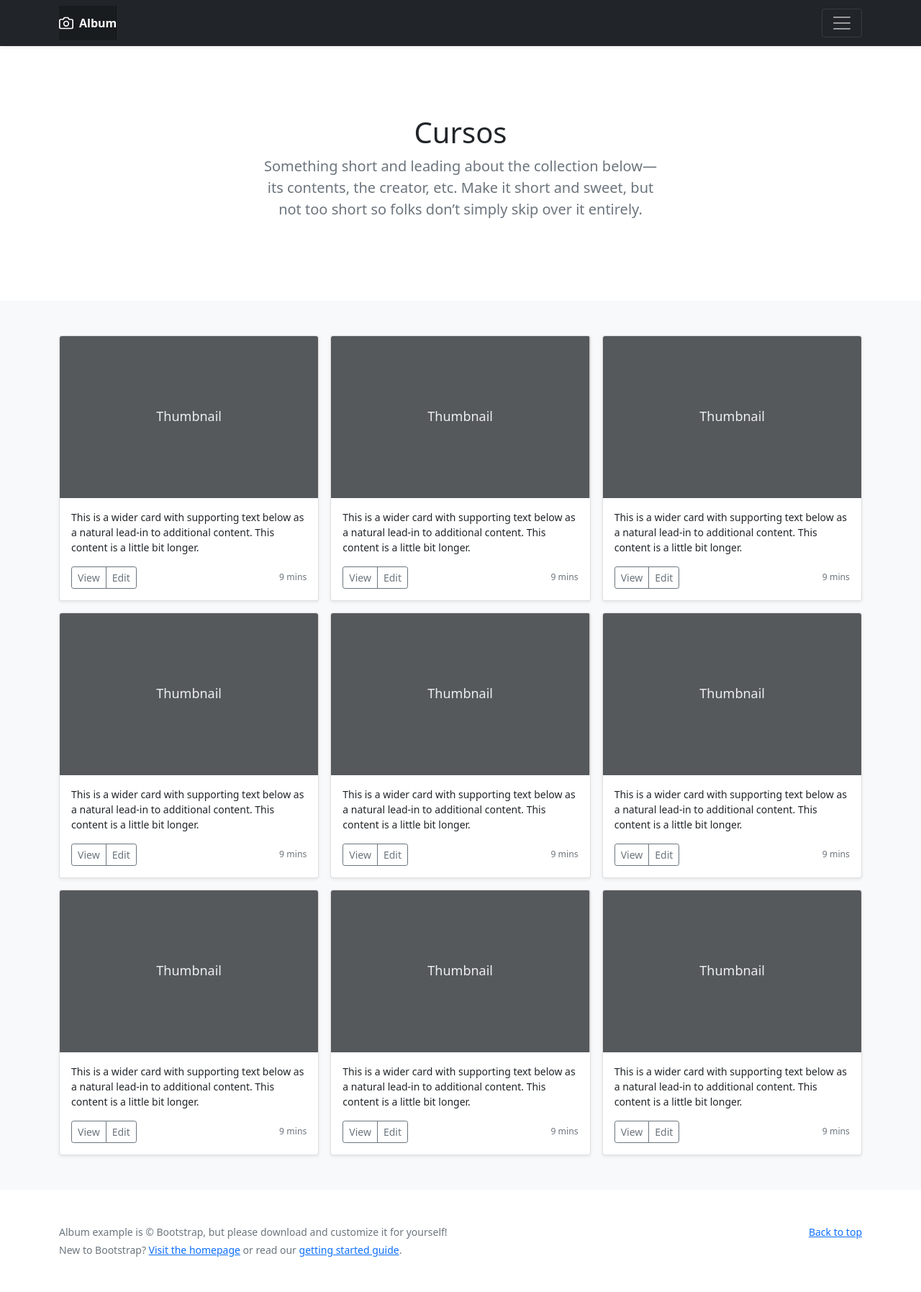
After one commit to BrookSK/Project_Teen_Invest, a PHP site: page /paginas/Cursos.php in a window 1280 px wide. The commit adds this page. Shown: the whole page at 72% size. Run offline with PHP 8.4, Linux system fonts and the light colour scheme.

Commit message:
update project
fiz alterações na tela de cursos

```diff
--- /dev/null
+++ b/TCC/css/cursos.css
@@ -0,0 +1,5 @@
+h1 {
+    font-family: GraublauWeb;
+    font-weight: bold;
+    src: url("MADE TOMMY Medium_PERSONAL USE.otf") format("opentype");
+}
--- a/TCC/css/formata.css
+++ b/TCC/css/formata.css
@@ -61,6 +61,8 @@ textarea:focus {
     cursor: pointer  /*Formatando quando passa o mouse em cima*/
 }
 
+
+
 .card {
     border-radius: 10px;
     padding: 35px 26px;
--- /dev/null
+++ b/TCC/paginas/Cursos.php
@@ -0,0 +1,254 @@
+<!doctype html>
+<html lang="pt-br">
+  <head>
+    <meta charset="utf-8">
+    <meta name="viewport" content="width=device-width, initial-scale=1">
+    <meta name="description" content="">
+    <meta name="author" content="Mark Otto, Jacob Thornton, and Bootstrap contributors">
+    <meta name="generator" content="Hugo 0.88.1">
+    <title>Album example · Bootstrap v5.1</title>
+
+
+
+
+
+    <!-- Bootstrap core CSS -->
+<link href="../css/bootstrap.min.css" rel="stylesheet">
+
+    <style>
+      .bd-placeholder-img {
+        font-size: 1.125rem;
+        text-anchor: middle;
+        -webkit-user-select: none;
+        -moz-user-select: none;
+        user-select: none;
+      }
+
+      @media (min-width: 768px) {
+        .bd-placeholder-img-lg {
+          font-size: 3.5rem;
+        }
+      }
+    </style>
+    <link href="../css/menu.css" rel="stylesheet">
+
+
+  </head>
+  <body>
+
+<header>
+  <div class="collapse bg-dark" id="navbarHeader">
+    <div class="container">
+      <div class="row">
+        <div class="col-sm-8 col-md-7 py-4">
+          <h4 class="text-white">About</h4>
+          <p class="text-muted">Add some information about the album below, the author, or any other background context. Make it a few sentences long so folks can pick up some informative tidbits. Then, link them off to some social networking sites or contact information.</p>
+        </div>
+        <div class="col-sm-4 offset-md-1 py-4">
+          <h4 class="text-white">Contact</h4>
+          <ul class="list-unstyled">
+            <li><a href="#" class="text-white">Follow on Twitter</a></li>
+            <li><a href="#" class="text-white">Like on Facebook</a></li>
+            <li><a href="#" class="text-white">Email me</a></li>
+          </ul>
+        </div>
+      </div>
+    </div>
+  </div>
+  <div class="navbar navbar-dark bg-dark shadow-sm">
+    <div class="container">
+      <a href="#" class="navbar-brand d-flex align-items-center">
+        <svg xmlns="http://www.w3.org/2000/svg" width="20" height="20" fill="none" stroke="currentColor" stroke-linecap="round" stroke-linejoin="round" stroke-width="2" aria-hidden="true" class="me-2" viewBox="0 0 24 24"><path d="M23 19a2 2 0 0 1-2 2H3a2 2 0 0 1-2-2V8a2 2 0 0 1 2-2h4l2-3h6l2 3h4a2 2 0 0 1 2 2z"/><circle cx="12" cy="13" r="4"/></svg>
+        <strong>Album</strong>
+      </a>
+      <button class="navbar-toggler" type="button" data-bs-toggle="collapse" data-bs-target="#navbarHeader" aria-controls="navbarHeader" aria-expanded="false" aria-label="Toggle navigation">
+        <span class="navbar-toggler-icon"></span>
+      </button>
+    </div>
+  </div>
+</header>
+
+<main>
+
+  <section class="py-5 text-center container">
+    <div class="row py-lg-5">
+      <div class="col-lg-6 col-md-8 mx-auto">
+        <h1 class="fw-light">Cursos</h1>
+        <p class="lead text-muted">Something short and leading about the collection below—its contents, the creator, etc. Make it short and sweet, but not too short so folks don’t simply skip over it entirely.</p>
+
+      </div>
+    </div>
+  </section>
+
+  <div class="album py-5 bg-light">
+    <div class="container">
+
+      <div class="row row-cols-1 row-cols-sm-2 row-cols-md-3 g-3">
+        <div class="col">
+          <div class="card shadow-sm">
+            <svg class="bd-placeholder-img card-img-top" width="100%" height="225" xmlns="http://www.w3.org/2000/svg" role="img" aria-label="Placeholder: Thumbnail" preserveAspectRatio="xMidYMid slice" focusable="false"><title>Placeholder</title><rect width="100%" height="100%" fill="#55595c"/><text x="50%" y="50%" fill="#eceeef" dy=".3em">Thumbnail</text></svg>
+
+            <div class="card-body">
+              <p class="card-text">This is a wider card with supporting text below as a natural lead-in to additional content. This content is a little bit longer.</p>
+              <div class="d-flex justify-content-between align-items-center">
+                <div class="btn-group">
+                  <button type="button" class="btn btn-sm btn-outline-secondary btnGraf">View</button>
+                  <button type="button" class="btn btn-sm btn-outline-secondary btnGraf">Edit</button>
+                </div>
+                <small class="text-muted">9 mins</small>
+              </div>
+            </div>
+          </div>
+        </div>
+        <div class="col">
+          <div class="card shadow-sm">
+            <svg class="bd-placeholder-img card-img-top" width="100%" height="225" xmlns="http://www.w3.org/2000/svg" role="img" aria-label="Placeholder: Thumbnail" preserveAspectRatio="xMidYMid slice" focusable="false"><title>Placeholder</title><rect width="100%" height="100%" fill="#55595c"/><text x="50%" y="50%" fill="#eceeef" dy=".3em">Thumbnail</text></svg>
+
+            <div class="card-body">
+              <p class="card-text">This is a wider card with supporting text below as a natural lead-in to additional content. This content is a little bit longer.</p>
+              <div class="d-flex justify-content-between align-items-center">
+                <div class="btn-group">
+                  <button type="button" class="btn btn-sm btn-outline-secondary btnGraf">View</button>
+                  <button type="button" class="btn btn-sm btn-outline-secondary btnGraf">Edit</button>
+                </div>
+                <small class="text-muted">9 mins</small>
+              </div>
+            </div>
+          </div>
+        </div>
+        <div class="col">
+          <div class="card shadow-sm">
+            <svg class="bd-placeholder-img card-img-top" width="100%" height="225" xmlns="http://www.w3.org/2000/svg" role="img" aria-label="Placeholder: Thumbnail" preserveAspectRatio="xMidYMid slice" focusable="false"><title>Placeholder</title><rect width="100%" height="100%" fill="#55595c"/><text x="50%" y="50%" fill="#eceeef" dy=".3em">Thumbnail</text></svg>
+
+            <div class="card-body">
+              <p class="card-text">This is a wider card with supporting text below as a natural lead-in to additional content. This content is a little bit longer.</p>
+              <div class="d-flex justify-content-between align-items-center">
+                <div class="btn-group">
+                  <button type="button" class="btn btn-sm btn-outline-secondary btnGraf">View</button>
+                  <button type="button" class="btn btn-sm btn-outline-secondary btnGraf">Edit</button>
+                </div>
+                <small class="text-muted">9 mins</small>
+              </div>
+            </div>
+          </div>
+        </div>
+
+        <div class="col">
+          <div class="card shadow-sm">
+            <svg class="bd-placeholder-img card-img-top" width="100%" height="225" xmlns="http://www.w3.org/2000/svg" role="img" aria-label="Placeholder: Thumbnail" preserveAspectRatio="xMidYMid slice" focusable="false"><title>Placeholder</title><rect width="100%" height="100%" fill="#55595c"/><text x="50%" y="50%" fill="#eceeef" dy=".3em">Thumbnail</text></svg>
+
+            <div class="card-body">
+              <p class="card-text">This is a wider card with supporting text below as a natural lead-in to additional content. This content is a little bit longer.</p>
+              <div class="d-flex justify-content-between align-items-center">
+                <div class="btn-group">
+                  <button type="button" class="btn btn-sm btn-outline-secondary btnGraf">View</button>
+                  <button type="button" class="btn btn-sm btn-outline-secondary btnGraf">Edit</button>
+                </div>
+                <small class="text-muted">9 mins</small>
+              </div>
+            </div>
+          </div>
+        </div>
+        <div class="col">
+          <div class="card shadow-sm">
+            <svg class="bd-placeholder-img card-img-top" width="100%" height="225" xmlns="http://www.w3.org/2000/svg" role="img" aria-label="Placeholder: Thumbnail" preserveAspectRatio="xMidYMid slice" focusable="false"><title>Placeholder</title><rect width="100%" height="100%" fill="#55595c"/><text x="50%" y="50%" fill="#eceeef" dy=".3em">Thumbnail</text></svg>
+
+            <div class="card-body">
+              <p class="card-text">This is a wider card with supporting text below as a natural lead-in to additional content. This content is a little bit longer.</p>
+              <div class="d-flex justify-content-between align-items-center">
+                <div class="btn-group">
+                  <button type="button" class="btn btn-sm btn-outline-secondary btnGraf">View</button>
+                  <button type="button" class="btn btn-sm btn-outline-secondary btnGraf">Edit</button>
+                </div>
+                <small class="text-muted">9 mins</small>
+              </div>
+            </div>
+          </div>
+        </div>
+        <div class="col">
+          <div class="card shadow-sm">
+            <svg class="bd-placeholder-img card-img-top" width="100%" height="225" xmlns="http://www.w3.org/2000/svg" role="img" aria-label="Placeholder: Thumbnail" preserveAspectRatio="xMidYMid slice" focusable="false"><title>Placeholder</title><rect width="100%" height="100%" fill="#55595c"/><text x="50%" y="50%" fill="#eceeef" dy=".3em">Thumbnail</text></svg>
+
+            <div class="card-body">
+              <p class="card-text">This is a wider card with supporting text below as a natural lead-in to additional content. This content is a little bit longer.</p>
+              <div class="d-flex justify-content-between align-items-center">
+                <div class="btn-group">
+                  <button type="button" class="btn btn-sm btn-outline-secondary btnGraf">View</button>
+                  <button type="button" class="btn btn-sm btn-outline-secondary btnGraf">Edit</button>
+                </div>
+                <small class="text-muted">9 mins</small>
+              </div>
+            </div>
+          </div>
+        </div>
+
+        <div class="col">
+          <div class="card shadow-sm">
+            <svg class="bd-placeholder-img card-img-top" width="100%" height="225" xmlns="http://www.w3.org/2000/svg" role="img" aria-label="Placeholder: Thumbnail" preserveAspectRatio="xMidYMid slice" focusable="false"><title>Placeholder</title><rect width="100%" height="100%" fill="#55595c"/><text x="50%" y="50%" fill="#eceeef" dy=".3em">Thumbnail</text></svg>
+
+            <div class="card-body">
+              <p class="card-text">This is a wider card with supporting text below as a natural lead-in to additional content. This content is a little bit longer.</p>
+              <div class="d-flex justify-content-between align-items-center">
+                <div class="btn-group">
+                  <button type="button" class="btn btn-sm btn-outline-secondary btnGraf">View</button>
+                  <button type="button" class="btn btn-sm btn-outline-secondary btnGraf">Edit</button>
+                </div>
+                <small class="text-muted">9 mins</small>
+              </div>
+            </div>
+          </div>
+        </div>
+        <div class="col">
+          <div class="card shadow-sm">
+            <svg class="bd-placeholder-img card-img-top" width="100%" height="225" xmlns="http://www.w3.org/2000/svg" role="img" aria-label="Placeholder: Thumbnail" preserveAspectRatio="xMidYMid slice" focusable="false"><title>Placeholder</title><rect width="100%" height="100%" fill="#55595c"/><text x="50%" y="50%" fill="#eceeef" dy=".3em">Thumbnail</text></svg>
+
+            <div class="card-body">
+              <p class="card-text">This is a wider card with supporting text below as a natural lead-in to additional content. This content is a little bit longer.</p>
+              <div class="d-flex justify-content-between align-items-center">
+                <div class="btn-group">
+                  <button type="button" class="btn btn-sm btn-outline-secondary btnGraf">View</button>
+                  <button type="button" class="btn btn-sm btn-outline-secondary btnGraf">Edit</button>
+                </div>
+                <small class="text-muted">9 mins</small>
+              </div>
+            </div>
+          </div>
+        </div>
+        <div class="col">
+          <div class="card shadow-sm">
+            <svg class="bd-placeholder-img card-img-top" width="100%" height="225" xmlns="http://www.w3.org/2000/svg" role="img" aria-label="Placeholder: Thumbnail" preserveAspectRatio="xMidYMid slice" focusable="false"><title>Placeholder</title><rect width="100%" height="100%" fill="#55595c"/><text x="50%" y="50%" fill="#eceeef" dy=".3em">Thumbnail</text></svg>
+
+            <div class="card-body">
+              <p class="card-text">This is a wider card with supporting text below as a natural lead-in to additional content. This content is a little bit longer.</p>
+              <div class="d-flex justify-content-between align-items-center">
+                <div class="btn-group">
+                  <button type="button" class="btn btn-sm btn-outline-secondary btnGraf">View</button>
+                  <button type="button" class="btn btn-sm btn-outline-secondary btnGraf">Edit</button>
+                </div>
+                <small class="text-muted">9 mins</small>
+              </div>
+            </div>
+          </div>
+        </div>
+      </div>
+    </div>
+  </div>
+
+</main>
+
+<footer class="text-muted py-5">
+  <div class="container">
+    <p class="float-end mb-1">
+      <a href="#">Back to top</a>
+    </p>
+    <p class="mb-1">Album example is &copy; Bootstrap, but please download and customize it for yourself!</p>
+    <p class="mb-0">New to Bootstrap? <a href="/">Visit the homepage</a> or read our <a href="../getting-started/introduction/">getting started guide</a>.</p>
+  </div>
+</footer>
+
+
+    <script src="../assets/dist/js/bootstrap.bundle.min.js"></script>
+
+
+  </body>
+</html>
--- a/TCC/paginas/menu.php
+++ b/TCC/paginas/menu.php
@@ -74,7 +74,7 @@
                                 </a>
                             </li>
                             <li class="nav-item">
-                                <a class="nav-link" href="#">
+                                <a class="nav-link" href="Cursos.php">
                                     <span data-feather="book-open"></span>
                                     Cursos
                                 </a>
```
Also changed, not shown: 1 other file.
